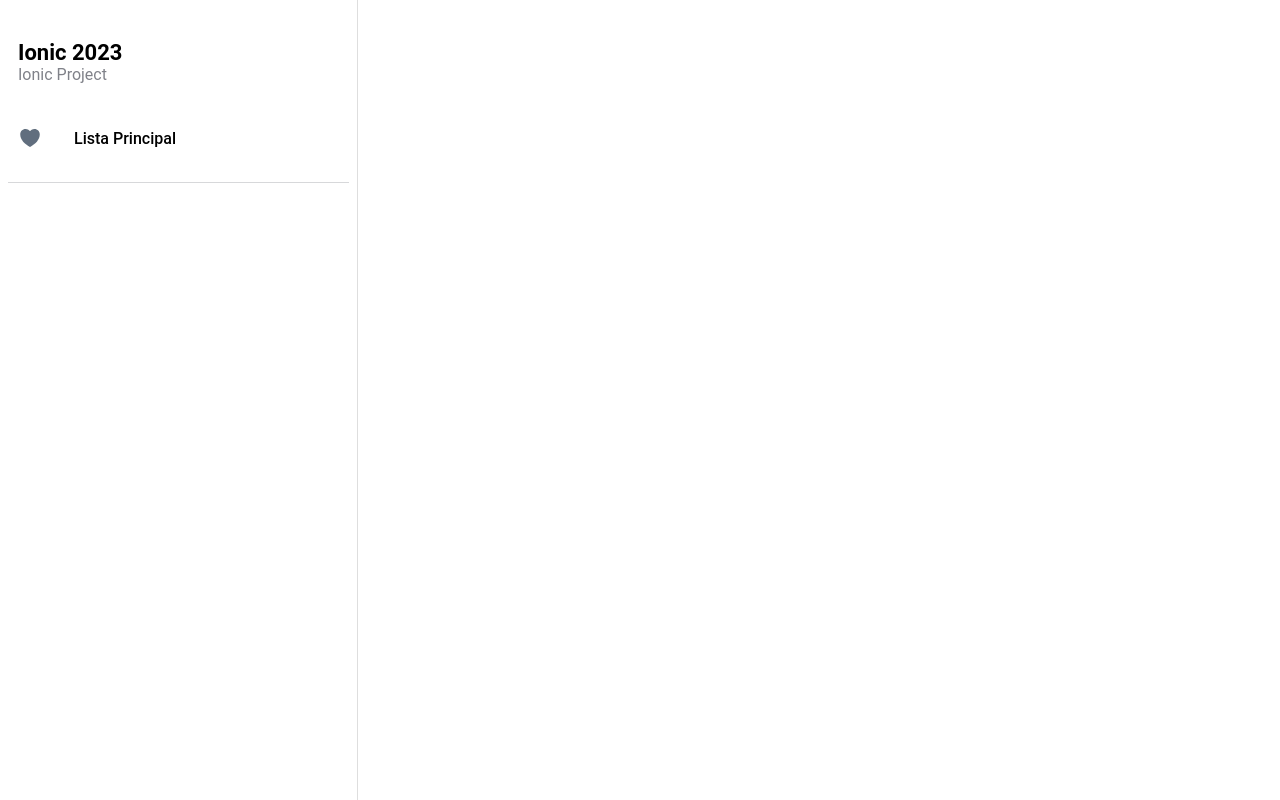
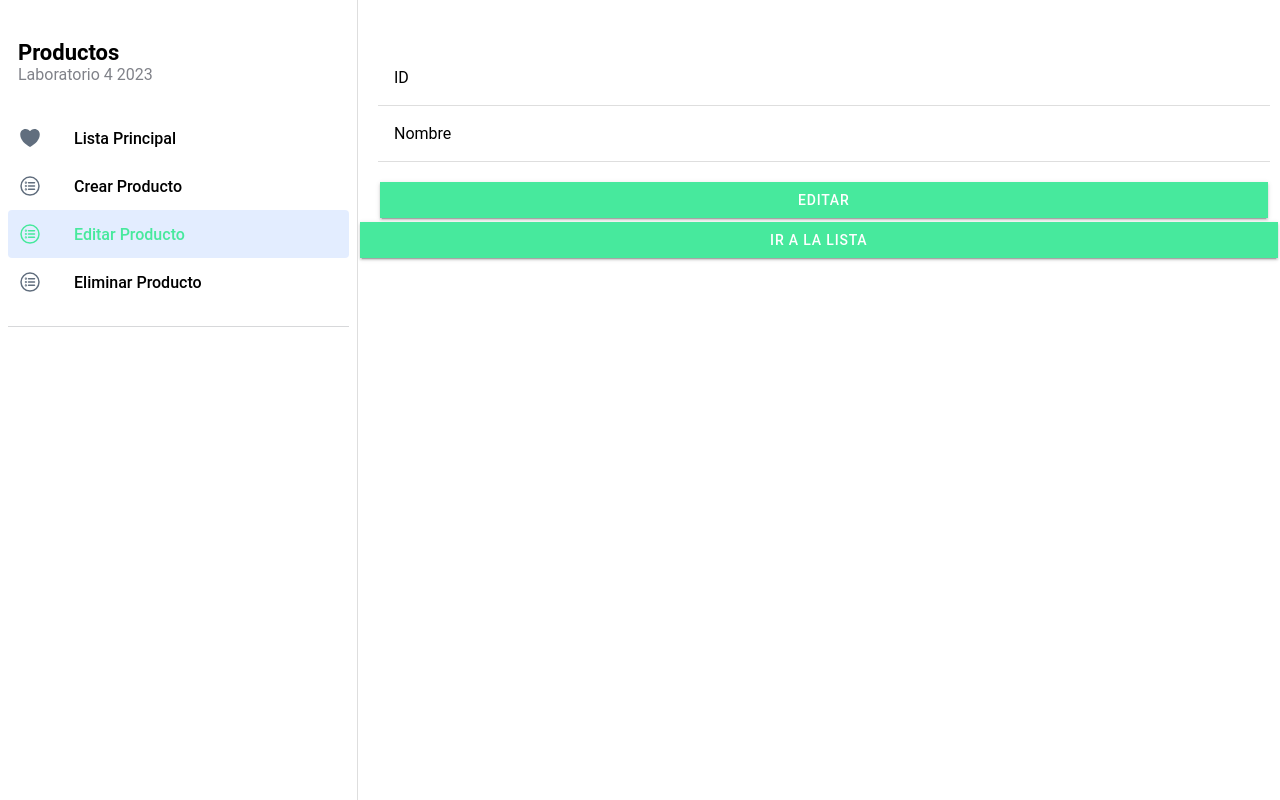
Before and after one commit to alvarrantes12/lab_4_ionic_2023, a React (Vite) app: page /pages/Form in a window 1280 px wide. Built offline with nearby package versions, Linux system fonts and the light colour scheme; no server answers.

Commit message:
MAA-B70305 IONIC DONE

```diff
--- a/src/App.tsx
+++ b/src/App.tsx
@@ -3,6 +3,9 @@ import { IonReactRouter } from '@ionic/react-router';
 import { Redirect, Route } from 'react-router-dom';
 import Menu from './components/Menu';
 import List from './pages/List';
+import Form from './pages/form/Form';
+import CreateForm from './pages/form/CreateForm';
+import DeleteForm from './pages/form/DeleteForm';
 
 /* Core CSS required for Ionic components to work properly */
 import '@ionic/react/css/core.css';
@@ -23,7 +26,10 @@ import '@ionic/react/css/display.css';
 /* Theme variables */
 import './theme/variables.css';
 
+
 setupIonicReact();
+
+
 
 const App: React.FC = () => {
   return (
@@ -38,6 +44,15 @@ const App: React.FC = () => {
             <Route path="/pages/List" exact={true}>
               <List />
             </Route>
+            <Route path="/pages/Form" exact={true}>
+              <Form />
+            </Route>
+            <Route path="/pages/CreateForm" exact={true}>
+              <CreateForm />
+            </Route>
+            <Route path="/pages/DeleteForm" exact={true}>
+              <DeleteForm/>
+            </Route>
           </IonRouterOutlet>
         </IonSplitPane>
       </IonReactRouter>
--- /dev/null
+++ b/src/commons/ApiMethods.tsx
@@ -0,0 +1,83 @@
+import axios from "axios";
+import { useEffect, useState } from "react";
+
+function ApiMethods(url: any) {
+  const [data, setData] = useState(null);
+  const [loading, setLoading] = useState(false);
+  const [error, setError] = useState(null);
+
+  useEffect(() => {
+    fetchData();
+  }, []);
+
+  const fetchData = () => {
+    const config = {
+      headers: {
+        "Accept": "application/json",
+        "Content-Type": "application/json"
+      }
+    };
+
+    setLoading(true);
+    axios
+      .get(url, config)
+      .then((response) => setData(response.data))
+      .catch((err) => setError(err))
+      .finally(() => setLoading(false));
+  };
+
+  const putMethod = (id: any, name: any) => {
+    const config = {
+      headers: {
+        "Accept": "application/json",
+        "Content-Type": "application/json"
+      }
+    };
+
+    setLoading(true);
+    axios
+      .put(`${url}/${id}`, { name: name }, config)
+      .then((response) => setData(response.data))
+      .catch((err) => setError(err))
+      .finally(() => setLoading(false));
+  };
+
+  const postMethod = (name: any, price: any) => {
+    const config = {
+      headers: {
+        "Accept": "application/json",
+        "Content-Type": "application/json"
+      }
+    };
+
+    setLoading(true);
+    axios
+      .post(url, { name: name, price: price }, config)
+      .then((response) => setData(response.data))
+      .catch((err) => setError(err))
+      .finally(() => setLoading(false));
+  };
+
+  const deleteMethod = (id: any) => {
+    const config = {
+      headers: {
+        "Accept": "application/json",
+        "Content-Type": "application/json"
+      }
+    };
+
+    setLoading(true);
+    axios
+      .delete(`${url}/${id}`, config)
+      .then(() => {
+        setData(null);
+        fetchData();
+      })
+      .catch((err) => setError(err))
+      .finally(() => setLoading(false));
+  };
+
+  return { data, loading, error, fetchData, putMethod, postMethod, deleteMethod };
+}
+
+export default ApiMethods;
--- a/src/components/Menu.tsx
+++ b/src/components/Menu.tsx
@@ -11,7 +11,7 @@ import {
 } from '@ionic/react';
 
 import { useLocation } from 'react-router-dom';
-import { heartOutline, heartSharp } from 'ionicons/icons';
+import { heartOutline, heartSharp, listCircleOutline } from 'ionicons/icons';
 import './Menu.css';
 
 interface AppPage {
@@ -27,6 +27,24 @@ const appPages: AppPage[] = [
     url: '/pages/List',
     iosIcon: heartOutline,
     mdIcon: heartSharp
+  },
+  {
+    title: 'Crear Producto',
+    url: '/pages/CreateForm',
+    iosIcon: listCircleOutline,
+    mdIcon: listCircleOutline
+  },
+  {
+    title: 'Editar Producto',
+    url: '/pages/Form',
+    iosIcon: listCircleOutline,
+    mdIcon: listCircleOutline
+  },
+  {
+    title: 'Eliminar Producto',
+    url: '/pages/DeleteForm',
+    iosIcon: listCircleOutline,
+    mdIcon: listCircleOutline
   }
 ];
 
@@ -37,8 +55,8 @@ const Menu: React.FC = () => {
     <IonMenu contentId="main" type="overlay">
       <IonContent>
         <IonList id="inbox-list">
-          <IonListHeader>Ionic 2023</IonListHeader>
-          <IonNote>Ionic Project</IonNote>
+          <IonListHeader>Productos</IonListHeader>
+          <IonNote>Laboratorio 4 2023</IonNote>
           {appPages.map((appPage, index) => {
             return (
               <IonMenuToggle key={index} autoHide={false}>
--- /dev/null
+++ b/src/environments/environment.dev.tsx
@@ -0,0 +1,4 @@
+export const environment = {
+    production: false,
+    apiEndpoint: "http://localhost:3000"
+};
--- a/src/pages/List.css
+++ b/src/pages/List.css
@@ -0,0 +1,23 @@
+.Ion__Card {
+    background-color: white;
+}
+
+.Ion__Card__Title {
+    color: rgb(68, 216, 130);
+    text-align: center;
+}
+
+.Ion__Card__SubTitle {
+    color: rgb(36, 56, 4);
+    text-align: left;
+}
+
+.Ion__Card__Content {
+    color: rgb(54, 226, 54);
+    text-align: right;
+}
+
+.Ion__Button {
+    text-align: center;
+    background-color: rgb(15, 122, 87);
+}
--- a/src/pages/List.tsx
+++ b/src/pages/List.tsx
@@ -1,12 +1,57 @@
+import './List.css';
+import {
+  IonPage,
+  IonHeader,
+  IonToolbar,
+  IonTitle,
+  IonContent,
+  IonCard,
+  IonCardHeader,
+  IonCardTitle,
+  IonCardSubtitle,
+  IonCardContent,
+  IonButton
+} from "@ionic/react"
 
-import { useParams } from 'react-router';;
-import './List.css';
+import ApiMethods from '../commons/ApiMethods';
+
+import { environment } from '../environments/environment.dev';
 
 const List: React.FC = () => {
 
-  return (
-    <div>Hola</div>
-  );
+  const {data} = ApiMethods(`${environment.apiEndpoint}/products`);
+
+  if (!data) {
+    return <h1>Cargando...</h1>
+  } else {
+    return (
+      <IonPage>
+        <IonHeader>
+          <IonToolbar>
+            <IonTitle>
+              Laboratorio 4
+            </IonTitle>
+          </IonToolbar>
+        </IonHeader>
+        <IonContent>
+          {data?.map((product: any) => {
+            return (
+              <IonCard className='Ion__Card'>
+                <IonCardHeader>
+                  <IonCardTitle className='Ion__Card__Title'>Nombre: {product.name}</IonCardTitle>
+                  <IonCardSubtitle className='Ion__Card__SubTitle'>Precio: {product.price}</IonCardSubtitle>
+                </IonCardHeader>
+
+                < IonCardContent className='Ion__Card__Content'>Id: {product.id}</IonCardContent>
+              </IonCard>
+            )
+          })}
+
+        </IonContent>
+      </IonPage>
+    )
+  }
+
 };
 
 export default List;
--- /dev/null
+++ b/src/pages/form/CreateForm.tsx
@@ -0,0 +1,50 @@
+import React, {useState} from 'react';
+import '../List.css';
+import {IonContent, IonInput, IonItem, IonLabel, IonPage, IonButton} from '@ionic/react';
+import ApiMethods from '../../commons/ApiMethods';
+import { environment } from '../../environments/environment.dev';
+import { useHistory } from 'react-router-dom';
+
+const CreateForm: React.FC = () => {
+  const [name, setName] = useState('');
+  const [price, setPrice] = useState('');
+  const [message, setMessage] = useState('');
+  const history = useHistory();
+
+ const { postMethod } = ApiMethods(`${environment.apiEndpoint}/products`)
+
+  const handleSubmit = (e: React.FormEvent) => {
+    e.preventDefault();
+    postMethod(name, price);
+    setMessage('Producto creado correctamente');
+    setName('');
+    setPrice('');
+  };
+
+  const handleRedirect = () => {
+    history.push('/pages/List');
+    window.location.reload();
+  };
+
+  return (
+    <IonPage>
+      <IonContent>
+        <h1>{message}</h1>
+        <form onSubmit={handleSubmit} style={{ marginTop: '50px', marginLeft: '20px', marginRight: '10px' }}>
+          <IonItem>
+            <IonLabel position='floating'>Nombre</IonLabel>
+            <IonInput value={name} onIonChange={(e) => setName(e.detail.value!)} required></IonInput>
+          </IonItem>
+          <IonItem>
+            <IonLabel position='floating'>Precio</IonLabel>
+            <IonInput value={price} onIonChange={(e) => setPrice(e.detail.value!)} required></IonInput>
+          </IonItem>
+          <IonButton type='submit' expand='full'>Crear</IonButton>
+        </form>
+        <IonButton onClick={handleRedirect} expand='full'>Ir a la Lista</IonButton>
+      </IonContent>
+    </IonPage>
+  );
+};
+
+export default CreateForm;
--- /dev/null
+++ b/src/pages/form/DeleteForm.tsx
@@ -0,0 +1,45 @@
+import React, {useState} from 'react';
+import {IonContent, IonInput, IonItem, IonLabel, IonPage, IonButton} from '@ionic/react';
+import ApiMethods from '../../commons/ApiMethods';
+import { environment } from '../../environments/environment.dev';
+import { useHistory } from 'react-router-dom';
+
+const DeleteForm: React.FC = () => {
+    const [id, setId] = useState('');
+    const [message, setMessage] = useState('');
+    const history = useHistory();
+
+    const { deleteMethod } = ApiMethods(`${environment.apiEndpoint}/products`)
+
+    const handleSubmit = (e: React.FormEvent) => {
+        e.preventDefault();
+        deleteMethod(id);
+        setMessage('Eliminado correctamente');
+    }
+
+    const handleRedirect = () => {
+        history.push('/pages/List');
+        window.location.reload();
+    }
+
+    return (
+        <IonPage>
+            <IonContent>
+                <h1>{message}</h1>
+                <form onSubmit={handleSubmit} style={{marginTop: '50px', marginLeft: '20px', marginRight: '10px'}}>
+                    <IonItem>
+                        <IonLabel position='floating'>ID</IonLabel>
+                        <IonInput
+                            value={id}
+                            onIonChange={(e) => setId(e.detail.value!)}
+                            required></IonInput>
+                    </IonItem>
+                    <IonButton type='submit' expand='full'>Eliminar</IonButton>
+                </form>
+                <IonButton onClick={handleRedirect} expand='full'>Ir a la Lista</IonButton>
+            </IonContent>
+        </IonPage>
+    )
+}
+
+export default DeleteForm;
--- /dev/null
+++ b/src/pages/form/Form.tsx
@@ -0,0 +1,55 @@
+import React, {useState} from 'react';
+import {IonContent, IonInput, IonItem, IonLabel, IonPage, IonButton} from '@ionic/react';
+import ApiMethods from '../../commons/ApiMethods';
+import { environment } from '../../environments/environment.dev';
+import { useHistory } from 'react-router-dom';
+
+const Form: React.FC = () => {
+    const [id, setId] = useState('');
+    const [name, setName] = useState('');
+    const [message, setMessage] = useState('');
+    const history = useHistory();
+
+    const { putMethod } = ApiMethods(`${environment.apiEndpoint}/products`)
+
+    const handleSubmit = (e: React.FormEvent) => {
+        e.preventDefault();
+        putMethod(id, name);
+        setMessage('Editado correctamente');
+        setId('');
+        setName('');
+    }
+
+    const handleRedirect = () => {
+        history.push('/pages/List');
+        window.location.reload();
+    }
+
+    return (
+        <IonPage>
+            <IonContent>
+                <h1>{message}</h1>
+                <form onSubmit={handleSubmit} style={{marginTop: '50px', marginLeft: '20px', marginRight: '10px'}}>
+                    <IonItem>
+                        <IonLabel position='floating'>ID</IonLabel>
+                        <IonInput
+                            value={id}
+                            onIonChange={(e) => setId(e.detail.value!)}
+                            required></IonInput>
+                    </IonItem>
+                    <IonItem style={{marginBottom: '20px'}}>
+                        <IonLabel position='floating'>Nombre</IonLabel>
+                        <IonInput
+                            value={name}
+                            onIonChange={(e) => setName(e.detail.value!)}
+                            required></IonInput>
+                    </IonItem>
+                    <IonButton type='submit' expand='full'>Editar</IonButton>
+                </form>
+                <IonButton onClick={handleRedirect} expand='full'>Ir a la Lista</IonButton>
+            </IonContent>
+        </IonPage>
+    )
+}
+
+export default Form;
```
Also changed, not shown: src/theme/variables.css (+4 -4 lines), src/pages/form/Form.css (added).
